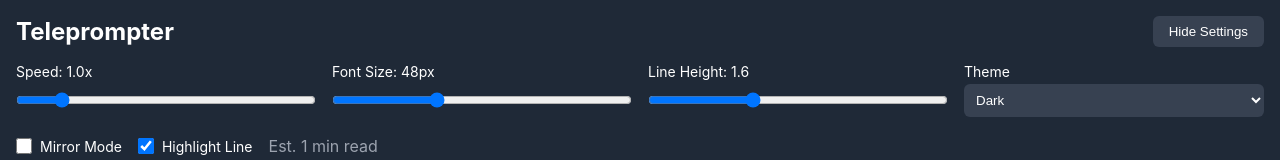
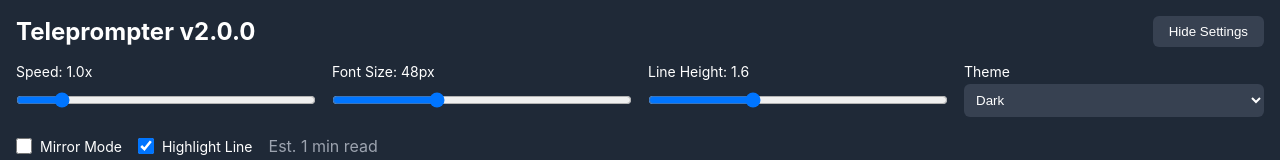
Before and after one commit to bradlaw76/Teleprompter, a plain HTML site: page index.html in a window 1280 px wide. Shown: the top 160 px of the page. Drawn offline with Linux system fonts and the light colour scheme.

Commit message:
Update index.html

```diff
--- a/index.html
+++ b/index.html
@@ -3,7 +3,7 @@
 <head>
     <meta charset="UTF-8">
     <meta name="viewport" content="width=device-width, initial-scale=1.0">
-    <title>Teleprompter</title>
+    <title>Teleprompter v2.0.0</title>
     <style>
         /* General Styles */
         * {
@@ -312,7 +312,7 @@
         <!-- Settings Panel -->
         <div class="settings-panel" id="settingsPanel">
             <div class="settings-header">
-                <h1>Teleprompter</h1>
+                <h1>Teleprompter v2.0.0</h1>
                 <button class="btn" id="toggleSettingsBtn">Hide Settings</button>
             </div>
             <!-- Settings content remains the same -->
```
